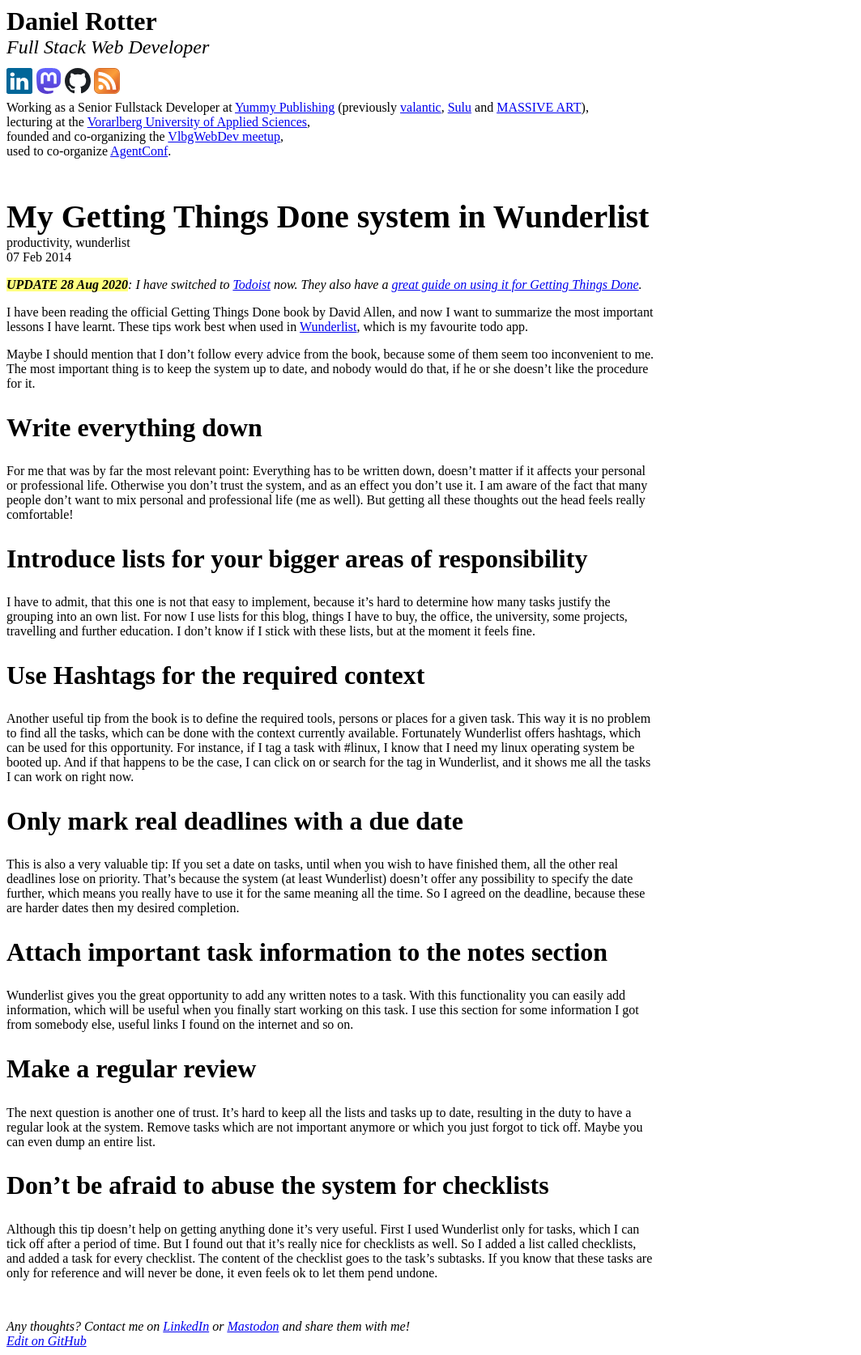
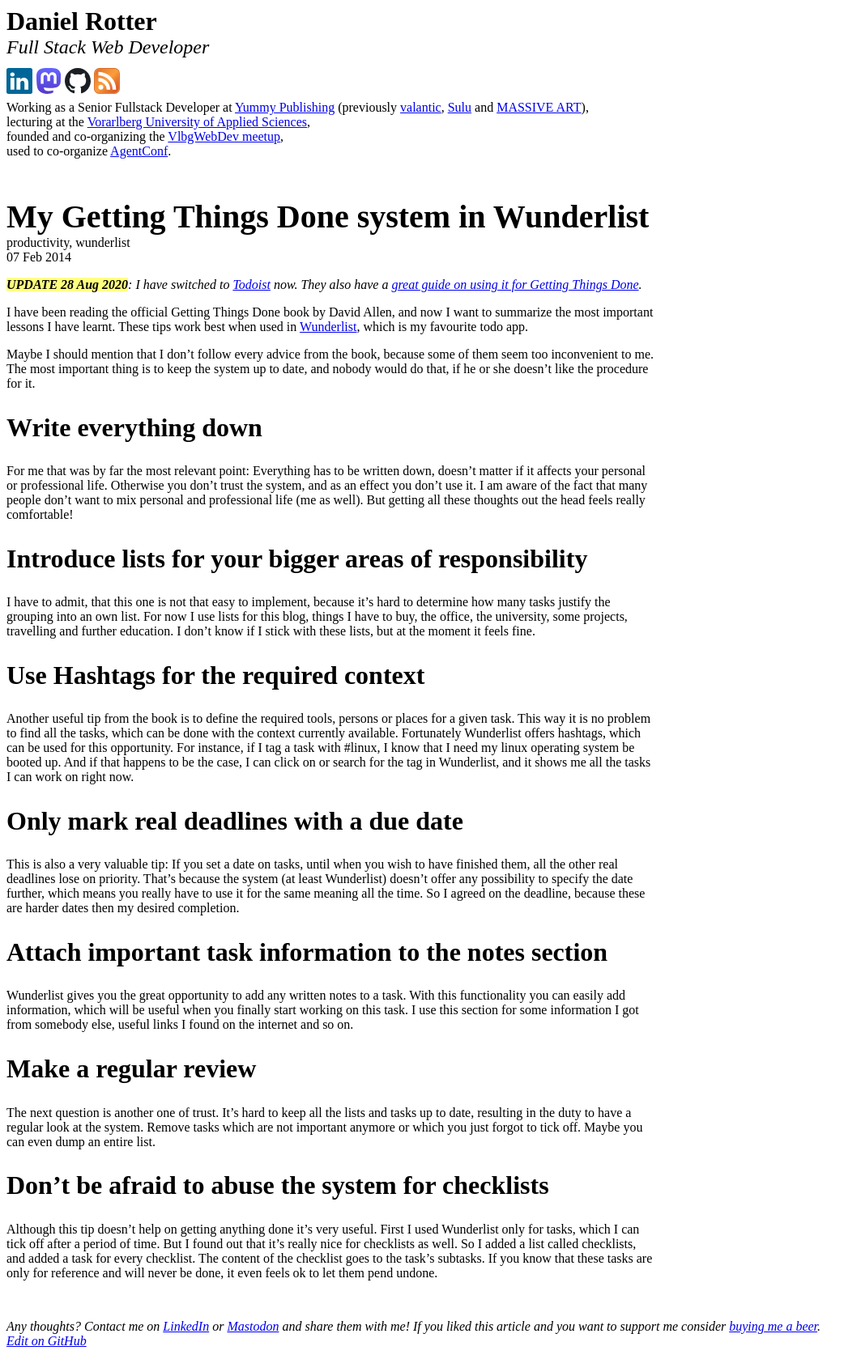
Before and after one commit to danrot/danrot.github.io, a Jekyll site: the page built from _posts/2014-02-07-my-getting-things-done-system-in-wunderlist.md, in a window 1280 px wide. Shown: the whole page at 81% size, without its empty margins (0-1063 px from the left). Built offline with Jekyll 4.4.1, drawn with Linux system fonts in a browser that asks for light colours.

Commit message:
Add ko-fi link

```diff
--- a/_layouts/post.html
+++ b/_layouts/post.html
@@ -13,7 +13,8 @@ layout: master
 	<footer>
 		<div>
 			Any thoughts? Contact me on <a href="https://www.linkedin.com/in/rotter-daniel/">LinkedIn</a> or
-			<a href="https://mastodon.social/@danrot">Mastodon</a> and share them with me!
+			<a href="https://mastodon.social/@danrot">Mastodon</a> and share them with me! If you liked this article
+			and you want to support me consider <a href="https://ko-fi.com/danrot">buying me a beer</a>.
 		</div>
 
 		<div><a href="https://github.com/danrot/danrot.github.io/edit/master/{{ page.path }}">Edit on GitHub</a></div>
```
